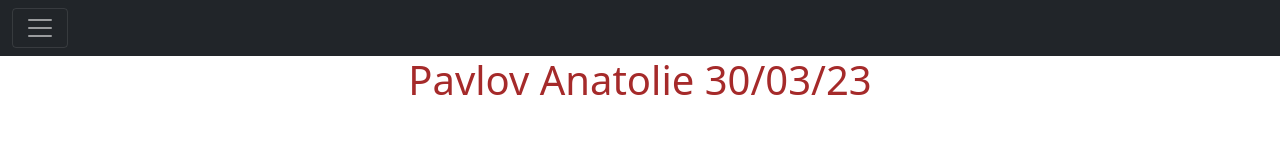
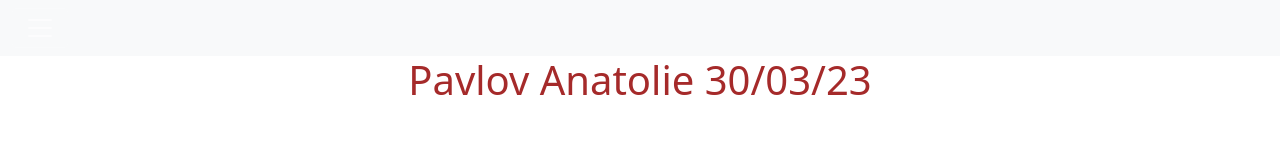
Before and after one commit to pavlovAnatolie/Pavlov-Compito1, a plain HTML site: page index.html in a window 1280 px wide. Drawn offline with nearby package versions, Linux system fonts and the light colour scheme.

Commit message:
cambiato bg navbar

```diff
--- a/index.html
+++ b/index.html
@@ -16,7 +16,7 @@
           <span class="text-muted">Toggleable via the navbar brand.</span>
         </div>
       </div>
-      <nav class="navbar navbar-dark bg-dark">
+      <nav class="navbar navbar-dark bg-light">
         <div class="container-fluid">
           <button class="navbar-toggler" type="button" data-bs-toggle="collapse" data-bs-target="#navbarToggleExternalContent" aria-controls="navbarToggleExternalContent" aria-expanded="false" aria-label="Toggle navigation">
             <span class="navbar-toggler-icon"></span>
```
